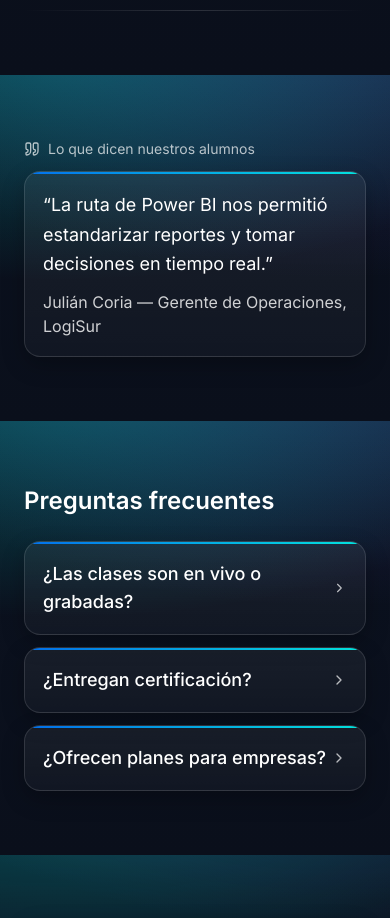
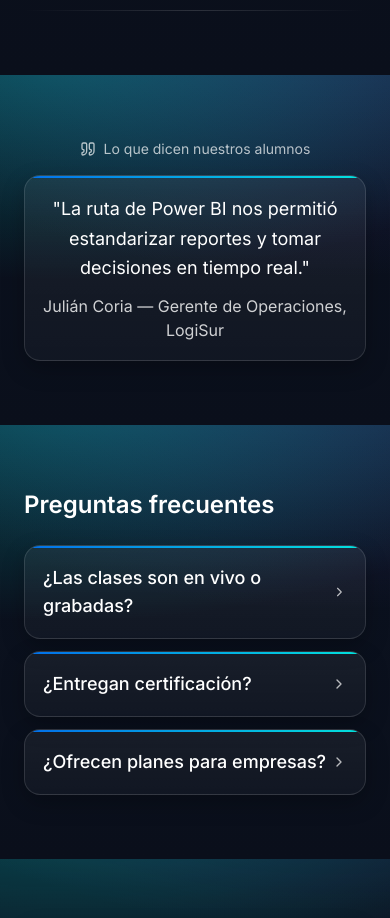
Before and after one commit to luismunozse/pao-academy, a Next.js app: page / in a window 390 px wide. Shown: the part 6140-7058 px from the top of the page. Built offline with nearby package versions, Linux system fonts and the light colour scheme.

Commit message:
fix header

```diff
--- a/app/cursos/liderazgo-agil/page.tsx
+++ b/app/cursos/liderazgo-agil/page.tsx
@@ -286,7 +286,7 @@ export default function LiderazgoAgilPage() {
           viewport={{ once: true }}
         >
           <h2 className="text-2xl sm:text-3xl font-bold text-center mb-8 sm:mb-12">Lo que dicen nuestros alumnos</h2>
-          <div className="course-testimonials-grid grid grid-cols-1 md:grid-cols-2 lg:grid-cols-3 gap-4 sm:gap-6">
+          <div className="course-testimonials-grid grid grid-cols-1 md:grid-cols-2 lg:grid-cols-3 gap-4 sm:gap-6 justify-items-center">
             {course.testimonials.map((testimonial, index) => (
               <m.div
                 key={index}
--- a/app/cursos/marca-personal/page.tsx
+++ b/app/cursos/marca-personal/page.tsx
@@ -286,7 +286,7 @@ export default function MarcaPersonalPage() {
           viewport={{ once: true }}
         >
           <h2 className="text-3xl font-bold text-center mb-12">Lo que dicen nuestros alumnos</h2>
-          <div className="grid grid-cols-1 md:grid-cols-3 gap-6">
+          <div className="grid grid-cols-1 md:grid-cols-3 gap-6 justify-items-center">
             {course.testimonials.map((testimonial, index) => (
               <m.div
                 key={index}
--- a/app/cursos/power-bi-desde-cero/page.tsx
+++ b/app/cursos/power-bi-desde-cero/page.tsx
@@ -286,7 +286,7 @@ export default function PowerBIDesdeCeroPage() {
           viewport={{ once: true }}
         >
           <h2 className="text-3xl font-bold text-center mb-12">Lo que dicen nuestros alumnos</h2>
-          <div className="grid grid-cols-1 md:grid-cols-3 gap-6">
+          <div className="grid grid-cols-1 md:grid-cols-3 gap-6 justify-items-center">
             {course.testimonials.map((testimonial, index) => (
               <m.div
                 key={index}
--- a/app/cursos/ventas-consultivas/page.tsx
+++ b/app/cursos/ventas-consultivas/page.tsx
@@ -286,7 +286,7 @@ export default function VentasConsultivasPage() {
           viewport={{ once: true }}
         >
           <h2 className="text-2xl sm:text-3xl font-bold text-center mb-8 sm:mb-12">Lo que dicen nuestros alumnos</h2>
-          <div className="course-testimonials-grid grid grid-cols-1 md:grid-cols-2 lg:grid-cols-3 gap-4 sm:gap-6">
+          <div className="course-testimonials-grid grid grid-cols-1 md:grid-cols-2 lg:grid-cols-3 gap-4 sm:gap-6 justify-items-center">
             {course.testimonials.map((testimonial, index) => (
               <m.div
                 key={index}
--- a/app/globals.css
+++ b/app/globals.css
@@ -755,6 +755,7 @@
   .course-testimonials-grid {
     grid-template-columns: 1fr;
     gap: 1rem;
+    justify-items: center;
   }
 
   .course-recommendations-grid {
@@ -883,6 +884,7 @@
   .course-testimonials-grid {
     grid-template-columns: repeat(2, 1fr);
     gap: 1.5rem;
+    justify-items: center;
   }
 
   .course-recommendations-grid {
@@ -931,6 +933,7 @@
   .course-testimonials-grid {
     grid-template-columns: repeat(3, 1fr);
     gap: 2rem;
+    justify-items: center;
   }
 
   .course-recommendations-grid {
--- a/components/Header.tsx
+++ b/components/Header.tsx
@@ -66,7 +66,7 @@ export default function Header({
                 <span className="text-white font-academic-heading text-lg leading-none block">
                   {brandName}
                 </span>
-                <span className="text-white/60 text-xs font-academic leading-none">{t('brandTagline')}</span>
+                <span className="text-white/60 text-xs font-academic leading-none lg:hidden">{t('brandTagline')}</span>
               </div>
             </a>
 
--- a/components/SocialProof.tsx
+++ b/components/SocialProof.tsx
@@ -10,16 +10,16 @@ export default function SocialProof({
   return (
     <section className="section-neon">
       <div className="relative mx-auto max-w-7xl px-6 py-16">
-        <div className="grid items-center gap-10 lg:grid-cols-2">
+        <div className="flex justify-center">
           {/* Testimonio */}
-          <m.div initial={{opacity:0,y:10}} whileInView={{opacity:1,y:0}} viewport={{once:true}}>
-            <div className="flex items-center gap-2 text-sm text-white/70">
+          <m.div initial={{opacity:0,y:10}} whileInView={{opacity:1,y:0}} viewport={{once:true}} className="max-w-2xl w-full">
+            <div className="flex items-center justify-center gap-2 text-sm text-white/70 mb-4">
               <Quote className="size-4" /> {t('whatTheySay')}
             </div>
 
-            <div className="card-neon p-6 mt-3">
+            <div className="card-neon p-6 mt-3 text-center">
               <p className="text-lg leading-relaxed text-white">
-                “{test.frase}”
+                "{test.frase}"
               </p>
               <p className="mt-3 text-white/80">
                 {test.autor} — {test.rol}
```
